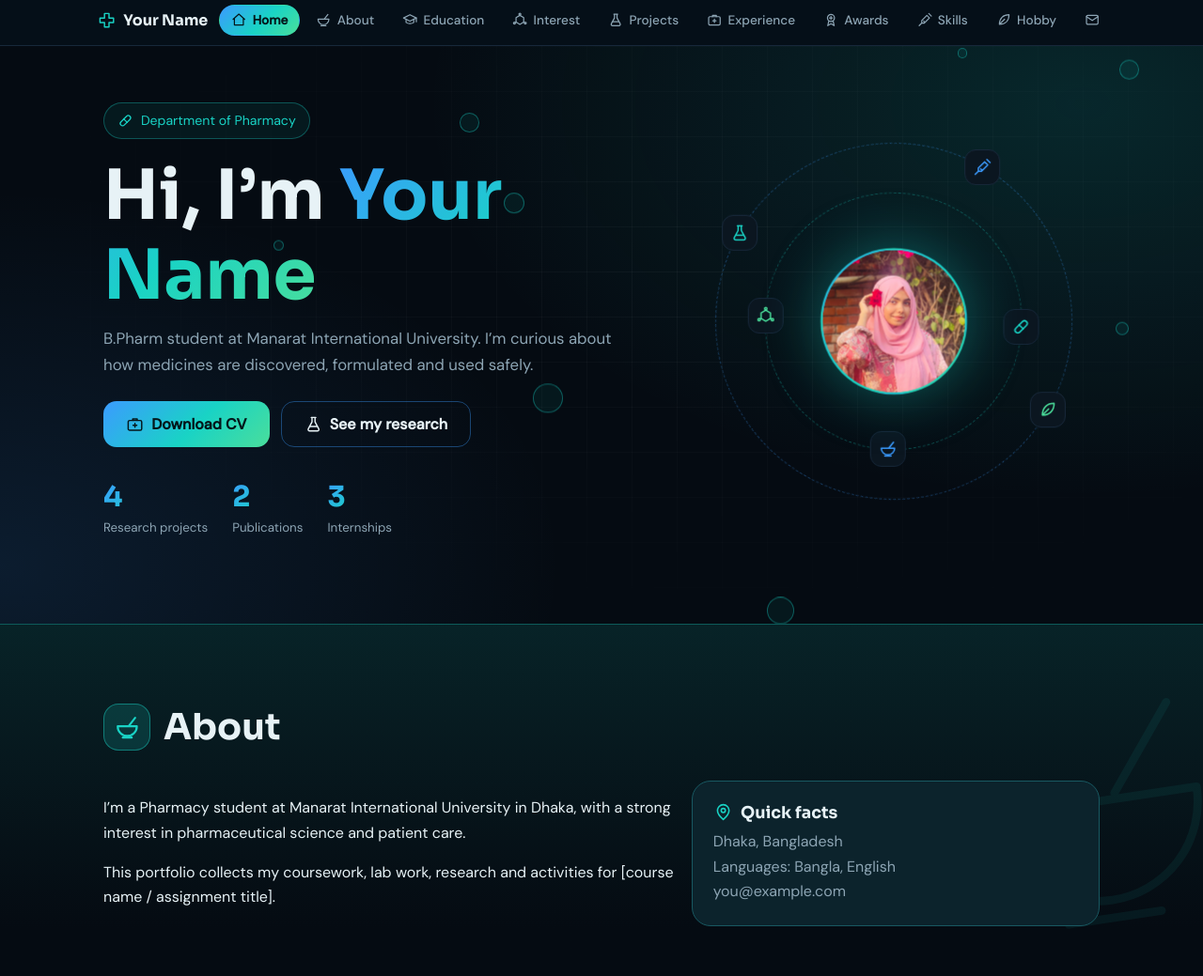
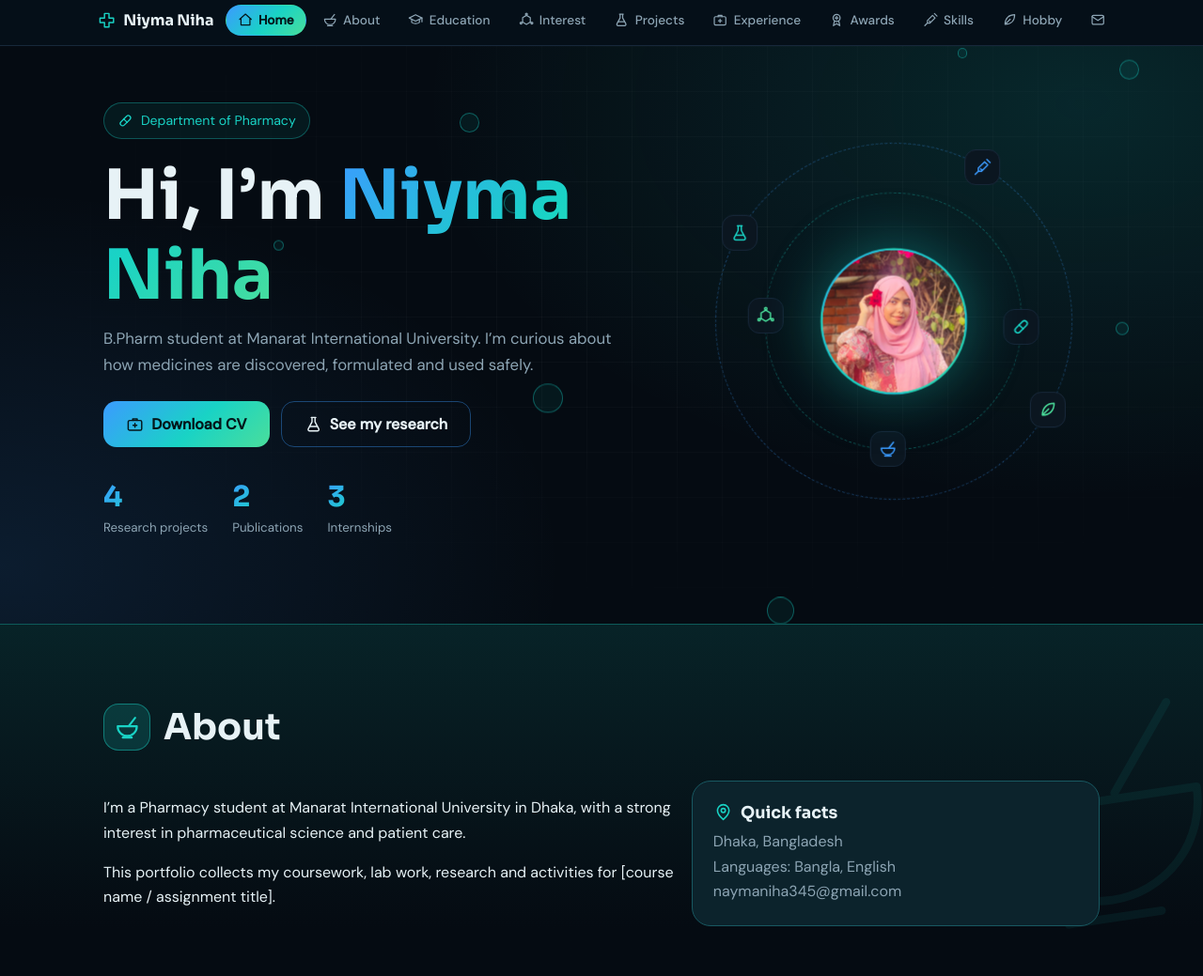
Before and after one commit to naymaniha/NaymaNiha, a plain HTML site: page index.html in a window 1280 px wide. Shown: the part 5-1044 px from the top of the page at 94% size. Drawn offline with Linux system fonts and the light colour scheme; animation ran at ten frames a second.

Commit message:
email add
email and name added

```diff
--- a/index.html
+++ b/index.html
@@ -146,7 +146,7 @@ footer .fl button:hover,footer a:hover{color:var(--teal)}
 
 <nav class="nav" id="nav">
   <div class="in">
-    <div class="logo"><svg class="ic"><use href="#i-rx"/></svg>Your Name</div>
+    <div class="logo"><svg class="ic"><use href="#i-rx"/></svg>Niyma Niha</div>
     <div class="links" id="links">
       <button data-go="top"><svg class="ic"><use href="#i-home"/></svg>Home</button>
       <button data-go="about"><svg class="ic"><use href="#i-mortar"/></svg>About</button>
@@ -168,7 +168,7 @@ footer .fl button:hover,footer a:hover{color:var(--teal)}
   <div class="wrap hgrid">
     <div>
       <span class="badge rl"><svg class="ic"><use href="#i-pill"/></svg>Department of Pharmacy</span>
-      <h1 class="rl" style="--i:1">Hi, I’m <span class="grad">Your Name</span></h1>
+      <h1 class="rl" style="--i:1">Hi, I’m <span class="grad">Niyma Niha</span></h1>
       <p class="rl" style="--i:2">B.Pharm student at Manarat International University. I’m curious about how medicines are discovered, formulated and used safely.</p>
       <div class="btns rl" style="--i:3">
         <a class="btn" href="cv.pdf" download><svg class="ic"><use href="#i-case"/></svg>Download CV</a>
@@ -183,7 +183,7 @@ footer .fl button:hover,footer a:hover{color:var(--teal)}
     <div class="orbit rz" style="--i:2">
       <div class="ring r2" aria-hidden="true"><svg class="ic"><use href="#i-flask"/></svg><svg class="ic"><use href="#i-leaf"/></svg><svg class="ic"><use href="#i-syr"/></svg></div>
       <div class="ring r1" aria-hidden="true"><svg class="ic"><use href="#i-pill"/></svg><svg class="ic"><use href="#i-mol"/></svg><svg class="ic"><use href="#i-mortar"/></svg></div>
-      <div class="core"><img class="hero-photo" src="nishi.jpg" alt="Nayma Niha"></div>
+      <div class="core"><img class="hero-photo" src="nishi.jpg" alt="Niyma Niha"></div>
     </div>
   </div>
 </header>
@@ -193,7 +193,7 @@ footer .fl button:hover,footer a:hover{color:var(--teal)}
   <h2 class="rv"><span class="hi"><svg class="ic"><use href="#i-mortar"/></svg></span>About</h2>
   <div class="two">
     <div class="rl"><p>I’m a Pharmacy student at Manarat International University in Dhaka, with a strong interest in pharmaceutical science and patient care.</p><p>This portfolio collects my coursework, lab work, research and activities for [course name / assignment title].</p></div>
-    <div class="card rr"><h3><svg class="ic"><use href="#i-pin"/></svg>Quick facts</h3><p>Dhaka, Bangladesh<br>Languages: Bangla, English<br>you@example.com</p></div>
+    <div class="card rr"><h3><svg class="ic"><use href="#i-pin"/></svg>Quick facts</h3><p>Dhaka, Bangladesh<br>Languages: Bangla, English<br>naymaniha345@gmail.com</p></div>
   </div>
 </div></section>
 
@@ -268,7 +268,7 @@ footer .fl button:hover,footer a:hover{color:var(--teal)}
   <h2 class="rv"><span class="hi"><svg class="ic"><use href="#i-mail"/></svg></span>Contact</h2>
   <div class="cards">
     <div class="card rl">
-      <a class="row" href="mailto:you@example.com"><svg class="ic"><use href="#i-mail"/></svg><b>Email</b>you@example.com</a>
+      <a class="row" href="mailto:naymaniha345@gmail.com"><svg class="ic"><use href="#i-mail"/></svg><b>Email</b>naymaniha345@gmail.com</a>
       <a class="row" href="tel:+8801000000000"><svg class="ic"><use href="#i-phone"/></svg><b>Phone</b>+880 1000 000000</a>
       <a class="row" href="#contact"><svg class="ic"><use href="#i-pin"/></svg><b>Campus</b>Manarat International University, Dhaka</a>
     </div>
@@ -287,12 +287,12 @@ footer .fl button:hover,footer a:hover{color:var(--teal)}
 <footer>
   <div class="wrap">
     <div class="fg">
-      <div><div class="logo"><svg class="ic"><use href="#i-rx"/></svg>Your Name</div><p>B.Pharm student, Department of Pharmacy, Manarat International University, Dhaka.</p></div>
+      <div><div class="logo"><svg class="ic"><use href="#i-rx"/></svg>Niyma Niha</div><p>B.Pharm student, Department of Pharmacy, Manarat International University, Dhaka.</p></div>
       <div><h4>Explore</h4><div class="fl"><button data-go="about">About</button><button data-go="education">Education</button><button data-go="projects">Research projects</button><button data-go="skills">Skills</button></div></div>
-      <div><h4>Get in touch</h4><div class="fl"><a href="mailto:you@example.com">you@example.com</a><a href="tel:+8801000000000">+880 1000 000000</a><button data-go="top">Back to top ↑</button></div></div>
+      <div><h4>Get in touch</h4><div class="fl"><a href="mailto:naymaniha345@gmail.com">naymaniha345@gmail.com</a><a href="tel:+8801000000000">+880 1000 000000</a><button data-go="top">Back to top ↑</button></div></div>
     </div>
     <svg class="pulse" viewBox="0 0 600 36" preserveAspectRatio="none" fill="none" stroke="currentColor" stroke-width="2"><path d="M0 18h200l15-14 18 28 15-14h352"/></svg>
-    <div class="fb"><span>© <span id="yr"></span> Your Name. All rights reserved.</span><span>Made for [course / assignment name]</span></div>
+    <div class="fb"><span>© <span id="yr"></span> Niyma Niha. All rights reserved.</span><span>Made for [course / assignment name]</span></div>
   </div>
 </footer>
 
@@ -339,7 +339,7 @@ footer .fl button:hover,footer a:hover{color:var(--teal)}
     s.style.cssText='left:'+Math.random()*100+'%;width:'+z+'px;height:'+z+'px;animation-duration:'+(14+Math.random()*16)+'s;animation-delay:-'+Math.random()*20+'s';bb.appendChild(s)}
   document.getElementById('yr').textContent=new Date().getFullYear();
   document.getElementById('cf').addEventListener('submit',function(e){e.preventDefault();
-    location.href='mailto:you@example.com?subject='+encodeURIComponent('Message from '+document.getElementById('n').value)+'&body='+encodeURIComponent(document.getElementById('m').value)});
+    location.href='mailto:naymaniha345@gmail.com?subject='+encodeURIComponent('Message from '+document.getElementById('n').value)+'&body='+encodeURIComponent(document.getElementById('m').value)});
 })();
 </script>
 </body>
```
